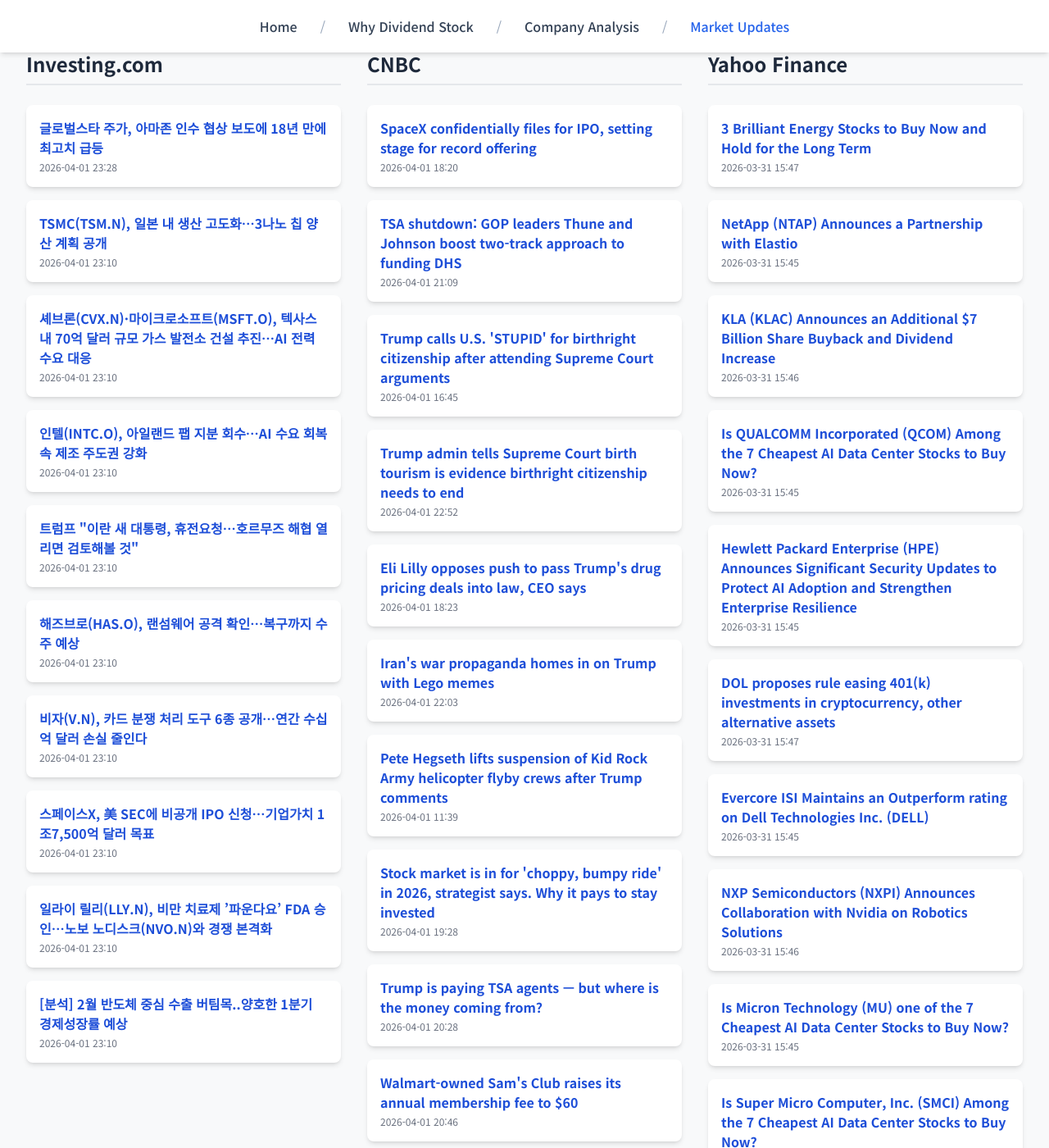
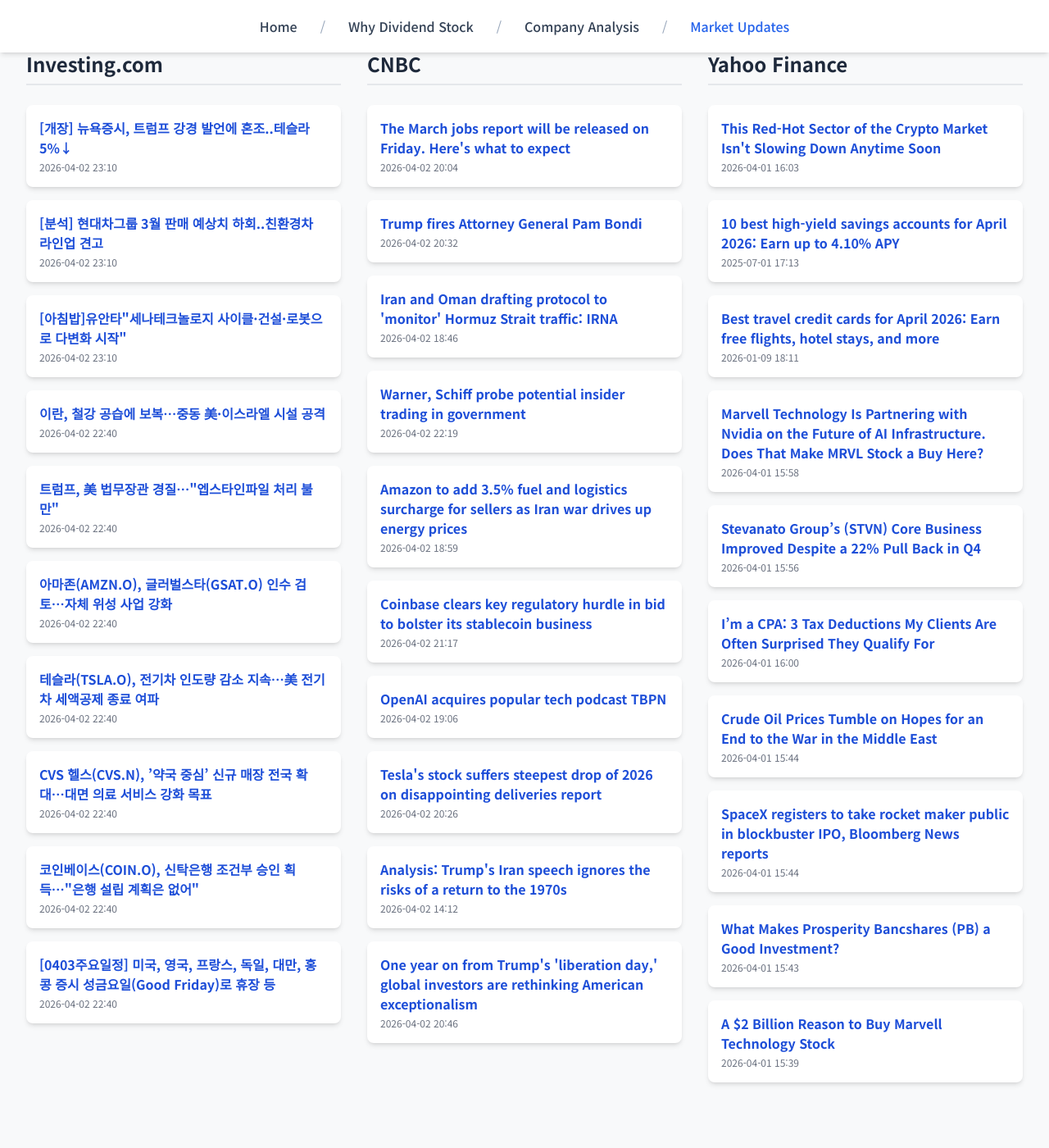
Before and after one commit to Kay-Hwang/my-company-analysis, a Jekyll site: the page built from market-updates.html, in a window 1280 px wide and 1400 px high, scrolled down 214 px. Shown: the whole window at 82% size. Built offline with Jekyll 4.4.1, drawn with Linux system fonts in a browser that asks for light colours; nearby versions of some CDN libraries; a script that is not in the unit is left out; after the commit the page ends 1566 px from its top, so only the background shows below that; some of the changed text lies outside the part shown.

Commit message:
Update daily data

```diff
--- a/_data/latest_data.json
+++ b/_data/latest_data.json
@@ -1,190 +1,190 @@
 {
-  "lastUpdated": "2026년 04월 02일 08:34 KST",
+  "lastUpdated": "2026년 04월 03일 08:34 KST",
   "news": {
     "investing": [
       {
-        "title": "글로벌스타 주가, 아마존 인수 협상 보도에 18년 만에 최고치 급등",
-        "link": "https://kr.investing.com/news/stock-market-news/article-1887277",
-        "pubDate": "2026-04-01 23:28:23",
-        "summary": "글로벌스타 주가, 아마존 인수 협상 보도에 18년 만에 최고치 급등"
+        "title": "[개장] 뉴욕증시, 트럼프 강경 발언에 혼조..테슬라 5%↓",
+        "link": "https://kr.investing.com/news/stock-market-news/article-1888674",
+        "pubDate": "2026-04-02 23:10:37",
+        "summary": "[개장] 뉴욕증시, 트럼프 강경 발언에 혼조..테슬라 5%↓"
       },
       {
-        "title": "TSMC(TSM.N), 일본 내 생산 고도화…3나노 칩 양산 계획 공개",
-        "link": "https://kr.investing.com/news/stock-market-news/article-1887264",
-        "pubDate": "2026-04-01 23:10:38",
-        "summary": "TSMC(TSM.N), 일본 내 생산 고도화…3나노 칩 양산 계획 공개"
+        "title": "[분석] 현대차그룹 3월 판매 예상치 하회..친환경차 라인업 견고",
+        "link": "https://kr.investing.com/news/stock-market-news/article-1888673",
+        "pubDate": "2026-04-02 23:10:37",
+        "summary": "[분석] 현대차그룹 3월 판매 예상치 하회..친환경차 라인업 견고"
       },
       {
-        "title": "셰브론(CVX.N)·마이크로소프트(MSFT.O), 텍사스 내 70억 달러 규모 가스 발전소 건설 추진…AI 전력 수요 대응",
-        "link": "https://kr.investing.com/news/stock-market-news/article-1887263",
-        "pubDate": "2026-04-01 23:10:38",
-        "summary": "셰브론(CVX.N)·마이크로소프트(MSFT.O), 텍사스 내 70억 달러 규모 가스 발전소 건설 추진…AI 전력 수요 대응"
+        "title": "[아침밥]유안타\"세나테크놀로지 사이클·건설·로봇으로 다변화 시작\"",
+        "link": "https://kr.investing.com/news/stock-market-news/article-1888669",
+        "pubDate": "2026-04-02 23:10:28",
+        "summary": "[아침밥]유안타\"세나테크놀로지 사이클·건설·로봇으로 다변화 시작\""
       },
       {
-        "title": "인텔(INTC.O), 아일랜드 팹 지분 회수…AI 수요 회복 속 제조 주도권 강화",
-        "link": "https://kr.investing.com/news/stock-market-news/article-1887262",
-        "pubDate": "2026-04-01 23:10:37",
-        "summary": "인텔(INTC.O), 아일랜드 팹 지분 회수…AI 수요 회복 속 제조 주도권 강화"
+        "title": "이란, 철강 공습에 보복…중동 美·이스라엘 시설 공격",
+        "link": "https://kr.investing.com/news/stock-market-news/article-1888641",
+        "pubDate": "2026-04-02 22:40:39",
+        "summary": "이란, 철강 공습에 보복…중동 美·이스라엘 시설 공격"
       },
       {
-        "title": "트럼프 \"이란 새 대통령, 휴전요청…호르무즈 해협 열리면 검토해볼 것\"",
-        "link": "https://kr.investing.com/news/stock-market-news/article-1887261",
-        "pubDate": "2026-04-01 23:10:37",
-        "summary": "트럼프 \"이란 새 대통령, 휴전요청…호르무즈 해협 열리면 검토해볼 것\""
+        "title": "트럼프, 美 법무장관 경질…\"엡스타인파일 처리 불만\"",
+        "link": "https://kr.investing.com/news/stock-market-news/article-1888640",
+        "pubDate": "2026-04-02 22:40:39",
+        "summary": "트럼프, 美 법무장관 경질…\"엡스타인파일 처리 불만\""
       },
       {
-        "title": "해즈브로(HAS.O), 랜섬웨어 공격 확인…복구까지 수주 예상",
-        "link": "https://kr.investing.com/news/stock-market-news/article-1887260",
-        "pubDate": "2026-04-01 23:10:37",
-        "summary": "해즈브로(HAS.O), 랜섬웨어 공격 확인…복구까지 수주 예상"
+        "title": "아마존(AMZN.O), 글러벌스타(GSAT.O) 인수 검토…자체 위성 사업 강화",
+        "link": "https://kr.investing.com/news/stock-market-news/article-1888639",
+        "pubDate": "2026-04-02 22:40:38",
+        "summary": "아마존(AMZN.O), 글러벌스타(GSAT.O) 인수 검토…자체 위성 사업 강화"
       },
       {
-        "title": "비자(V.N), 카드 분쟁 처리 도구 6종 공개…연간 수십억 달러 손실 줄인다",
-        "link": "https://kr.investing.com/news/stock-market-news/article-1887259",
-        "pubDate": "2026-04-01 23:10:37",
-        "summary": "비자(V.N), 카드 분쟁 처리 도구 6종 공개…연간 수십억 달러 손실 줄인다"
+        "title": "테슬라(TSLA.O), 전기차 인도량 감소 지속…美 전기차 세액공제 종료 여파",
+        "link": "https://kr.investing.com/news/stock-market-news/article-1888637",
+        "pubDate": "2026-04-02 22:40:38",
+        "summary": "테슬라(TSLA.O), 전기차 인도량 감소 지속…美 전기차 세액공제 종료 여파"
       },
       {
-        "title": "스페이스X, 美 SEC에 비공개 IPO 신청…기업가치 1조7,500억 달러 목표",
-        "link": "https://kr.investing.com/news/stock-market-news/article-1887258",
-        "pubDate": "2026-04-01 23:10:36",
-        "summary": "스페이스X, 美 SEC에 비공개 IPO 신청…기업가치 1조7,500억 달러 목표"
+        "title": "CVS 헬스(CVS.N), ’약국 중심’ 신규 매장 전국 확대…대면 의료 서비스 강화 목표",
+        "link": "https://kr.investing.com/news/stock-market-news/article-1888636",
+        "pubDate": "2026-04-02 22:40:38",
+        "summary": "CVS 헬스(CVS.N), ’약국 중심’ 신규 매장 전국 확대…대면 의료 서비스 강화 목표"
       },
       {
-        "title": "일라이 릴리(LLY.N), 비만 치료제 ’파운다요’ FDA 승인…노보 노디스크(NVO.N)와 경쟁 본격화",
-        "link": "https://kr.investing.com/news/stock-market-news/article-1887257",
-        "pubDate": "2026-04-01 23:10:36",
-        "summary": "일라이 릴리(LLY.N), 비만 치료제 ’파운다요’ FDA 승인…노보 노디스크(NVO.N)와 경쟁 본격화"
+        "title": "코인베이스(COIN.O), 신탁은행 조건부 승인 획득…\"은행 설립 계획은 없어\"",
+        "link": "https://kr.investing.com/news/stock-market-news/article-1888635",
+        "pubDate": "2026-04-02 22:40:37",
+        "summary": "코인베이스(COIN.O), 신탁은행 조건부 승인 획득…\"은행 설립 계획은 없어\""
       },
       {
-        "title": "[분석] 2월 반도체 중심 수출 버팀목..양호한 1분기 경제성장률 예상",
-        "link": "https://kr.investing.com/news/stock-market-news/article-1887256",
-        "pubDate": "2026-04-01 23:10:36",
-        "summary": "[분석] 2월 반도체 중심 수출 버팀목..양호한 1분기 경제성장률 예상"
+        "title": "[0403주요일정] 미국, 영국, 프랑스, 독일, 대만, 홍콩 증시 성금요일(Good Friday)로 휴장 등",
+        "link": "https://kr.investing.com/news/stock-market-news/article-1888634",
+        "pubDate": "2026-04-02 22:40:10",
+        "summary": "[0403주요일정] 미국, 영국, 프랑스, 독일, 대만, 홍콩 증시 성금요일(Good Friday)로 휴장 등"
       }
     ],
     "cnbc": [
       {
-        "title": "SpaceX confidentially files for IPO, setting stage for record offering",
-        "link": "https://www.cnbc.com/2026/04/01/spacex-confidentially-files-for-ipo-setting-stage-for-record-offering.html",
-        "pubDate": "Wed, 01 Apr 2026 18:20:27 GMT",
-        "summary": "Elon Musk's SpaceX is reportedly targeting a valuation of around $1.75 trillion in its forthcoming IPO."
+        "title": "The March jobs report will be released on Friday. Here's what to expect",
+        "link": "https://www.cnbc.com/2026/04/02/the-march-jobs-report-will-be-released-on-friday-heres-what-to-expect.html",
+        "pubDate": "Thu, 02 Apr 2026 20:04:41 GMT",
+        "summary": "The U.S. economy is projected to show job gains of 59,000 in March, with the unemployment rate holding at 4.4%."
       },
       {
-        "title": "TSA shutdown: GOP leaders Thune and Johnson boost two-track approach to funding DHS",
-        "link": "https://www.cnbc.com/2026/04/01/tsa-shutdown-dhs-homeland.html",
-        "pubDate": "Wed, 01 Apr 2026 21:09:38 GMT",
-        "summary": "Funding for the Department of Homeland Security — including the TSA — lapsed in February, over Democratic concerns about the agency's immigration enforcement."
+        "title": "Trump fires Attorney General Pam Bondi",
+        "link": "https://www.cnbc.com/2026/04/02/trump-pam-bondi-attorney-general-lee-zeldin.html",
+        "pubDate": "Thu, 02 Apr 2026 20:32:48 GMT",
+        "summary": "President Trump was said to be unhappy with Pam Bondi's handling of DOJ files about Jeffrey Epstein and the DOJ's failure to prosecute his political enemies."
       },
       {
-        "title": "Trump calls U.S. 'STUPID' for birthright citizenship after attending Supreme Court arguments",
-        "link": "https://www.cnbc.com/2026/04/01/trump-supreme-court-birthright-citizenship.html",
-        "pubDate": "Wed, 01 Apr 2026 16:45:51 GMT",
-        "summary": "Trump's executive order says babies born in the U.S. are not entitled to citizenship if their parents are illegal immigrants or undocumented workers."
+        "title": "Iran and Oman drafting protocol to 'monitor' Hormuz Strait traffic: IRNA",
+        "link": "https://www.cnbc.com/2026/04/02/iran-war-oman-hormuz-strait.html",
+        "pubDate": "Thu, 02 Apr 2026 18:46:52 GMT",
+        "summary": "The Strait of Hormuz, the vital artery for global oil transit, has been effectively closed since the Iran war started in late February."
       },
       {
-        "title": "Trump admin tells Supreme Court birth tourism is evidence birthright citizenship needs to end",
-        "link": "https://www.cnbc.com/2026/04/01/supreme-court-birthright-citizenship-birth-tourism.html",
-        "pubDate": "Wed, 01 Apr 2026 22:52:28 GMT",
-        "summary": "\"Birth tourism\" is the practice of pregnant women traveling to the U.S. with the intention of giving birth and obtaining U.S. citizenship for their child."
+        "title": "Warner, Schiff probe potential insider trading in government",
+        "link": "https://www.cnbc.com/2026/04/02/hegseth-trump-mark-warner-adam-schiff-insider-trading-probe.html",
+        "pubDate": "Thu, 02 Apr 2026 22:19:31 GMT",
+        "summary": "The lawmakers also cited a recent report that a Pete Hegseth-linked broker sought to make a multimillion-dollar investment in a defense-linked ETF in February."
       },
       {
-        "title": "Eli Lilly opposes push to pass Trump's drug pricing deals into law, CEO says",
-        "link": "https://www.cnbc.com/2026/04/01/eli-lilly-opposes-trump-mfn-drug-pricing-law-ceo-ricks-says.html",
-        "pubDate": "Wed, 01 Apr 2026 18:23:44 GMT",
-        "summary": "Eli Lilly opposes the White House's push to codify \"most favored nation\" drug pricing into law, CEO Dave Ricks said in an interview with CNBC."
+        "title": "Amazon to add 3.5% fuel and logistics surcharge for sellers as Iran war drives up energy prices",
+        "link": "https://www.cnbc.com/2026/04/02/amazon-add-3point5percent-fuel-and-logistics-surcharge-for-sellers-amid-iran-war.html",
+        "pubDate": "Thu, 02 Apr 2026 18:59:44 GMT",
+        "summary": "With the Iran war now in its fifth week, Amazon said it's adding a 3.5% fuel and logistics surcharge for third-party sellers in the U.S. and Canada."
       },
       {
-        "title": "Iran's war propaganda homes in on Trump with Lego memes",
-        "link": "https://www.cnbc.com/2026/04/01/iran-war-social-media-meme-propaganda.html",
-        "pubDate": "Wed, 01 Apr 2026 22:03:58 GMT",
-        "summary": "Iranian propaganda is also homing in on the war's destabilizing impact on the global economy and energy prices, which have shot up in the U.S."
+        "title": "Coinbase clears key regulatory hurdle in bid to bolster its stablecoin business",
+        "link": "https://www.cnbc.com/2026/04/02/coinbase-clears-key-regulatory-hurdle-in-bid-to-bolster-its-stablecoin-business.html",
+        "pubDate": "Thu, 02 Apr 2026 21:17:37 GMT",
+        "summary": "Coinbase has received conditional approval from the U.S. Office of the Comptroller of the Currency to operate as a trust bank, the company said Thursday."
       },
       {
-        "title": "Pete Hegseth lifts suspension of Kid Rock Army helicopter flyby crews after Trump comments",
-        "link": "https://www.cnbc.com/2026/03/31/kid-rock-army-helicopter-suspended.html",
-        "pubDate": "Wed, 01 Apr 2026 11:39:58 GMT",
-        "summary": "Kid Rock is a prominent supporter of President Donald Trump and performed at the 2024 Republican National Convention."
+        "title": "OpenAI acquires popular tech podcast TBPN",
+        "link": "https://www.cnbc.com/2026/04/02/openai-acquires-tech-podcast-tbpn.html",
+        "pubDate": "Thu, 02 Apr 2026 19:06:30 GMT",
+        "summary": "OpenAI did not disclose the terms of the deal but said TBPN will be housed within its strategy organization."
       },
       {
-        "title": "Stock market is in for 'choppy, bumpy ride' in 2026, strategist says. Why it pays to stay invested",
-        "link": "https://www.cnbc.com/2026/04/01/investors-stock-market-volatility.html",
-        "pubDate": "Wed, 01 Apr 2026 19:28:49 GMT",
-        "summary": "The market's worst days are often followed by the best days, according to JPMorgan Asset Management data. Investors who stay the course stand to gain the most."
+        "title": "Tesla's stock suffers steepest drop of 2026 on disappointing deliveries report",
+        "link": "https://www.cnbc.com/2026/04/02/tesla-tsla-q1-2026-vehicle-delivery-production.html",
+        "pubDate": "Thu, 02 Apr 2026 20:26:51 GMT",
+        "summary": "Tesla is coming off a year of declining deliveries due in part to increased competition from rivals in China offering lower-cost models."
       },
       {
-        "title": "Trump is paying TSA agents — but where is the money coming from?",
-        "link": "https://www.cnbc.com/2026/04/01/tsa-trump-dhs-shutdown-airports.html",
-        "pubDate": "Wed, 01 Apr 2026 20:28:56 GMT",
-        "summary": "President Donald Trump has said he is drawing from unspent funds in last year's tax and spending bill to pay TSA agents."
+        "title": "Analysis: Trump's Iran speech ignores the risks of a return to the 1970s",
+        "link": "https://www.cnbc.com/2026/04/01/trump-iran-war-speech-1970s-energy-crisis.html",
+        "pubDate": "Thu, 02 Apr 2026 14:12:31 GMT",
+        "summary": "Oil shocks crippled past presidencies. The Iran war is putting Trump into the danger zone."
       },
       {
-        "title": "Walmart-owned Sam's Club raises its annual membership fee to $60",
-        "link": "https://www.cnbc.com/2026/04/01/sam.html",
-        "pubDate": "Wed, 01 Apr 2026 20:46:37 GMT",
-        "summary": "Sam's Club is hiking membership fees as its annual sales and membership grow and as high gas prices call attention to one of its key perks."
+        "title": "One year on from Trump's 'liberation day,' global investors are rethinking American exceptionalism",
+        "link": "https://www.cnbc.com/2026/04/02/liberation-day-1-year-on-investors-are-rethinking-us-assets.html",
+        "pubDate": "Thu, 02 Apr 2026 20:46:52 GMT",
+        "summary": "U.S. exceptionalism is \"no longer automatic\" among global investors, one market watcher told CNBC."
       }
     ],
     "yahoo": [
       {
-        "title": "3 Brilliant Energy Stocks to Buy Now and Hold for the Long Term",
-        "link": "https://finance.yahoo.com/sectors/energy/articles/3-brilliant-energy-stocks-buy-154700259.html",
-        "pubDate": "2026-03-31T15:47:00Z",
-        "summary": "3 Brilliant Energy Stocks to Buy Now and Hold for the Long Term"
+        "title": "This Red-Hot Sector of the Crypto Market Isn't Slowing Down Anytime Soon",
+        "link": "https://finance.yahoo.com/markets/crypto/articles/red-hot-sector-crypto-market-160300556.html",
+        "pubDate": "2026-04-01T16:03:00Z",
+        "summary": "This Red-Hot Sector of the Crypto Market Isn't Slowing Down Anytime Soon"
       },
       {
-        "title": "NetApp (NTAP) Announces a Partnership with Elastio",
-        "link": "https://finance.yahoo.com/markets/stocks/articles/netapp-ntap-announces-partnership-elastio-154546374.html",
-        "pubDate": "2026-03-31T15:45:46Z",
-        "summary": "NetApp (NTAP) Announces a Partnership with Elastio"
+        "title": "10 best high-yield savings accounts for April 2026: Earn up to 4.10% APY",
+        "link": "https://finance.yahoo.com/personal-finance/banking/article/10-best-high-yield-savings-accounts-for-april-2026-earn-up-to-410-apy-171334124.html",
+        "pubDate": "2025-07-01T17:13:34Z",
+        "summary": "10 best high-yield savings accounts for April 2026: Earn up to 4.10% APY"
       },
       {
-        "title": "KLA (KLAC) Announces an Additional $7 Billion Share Buyback and Dividend Increase",
-        "link": "https://finance.yahoo.com/markets/stocks/articles/kla-klac-announces-additional-7-154617655.html",
-        "pubDate": "2026-03-31T15:46:17Z",
-        "summary": "KLA (KLAC) Announces an Additional $7 Billion Share Buyback and Dividend Increase"
+        "title": "Best travel credit cards for April 2026: Earn free flights, hotel stays, and more",
+        "link": "https://finance.yahoo.com/personal-finance/credit-cards/article/best-travel-rewards-credit-card-172745542.html",
+        "pubDate": "2026-01-09T18:11:36Z",
+        "summary": "Best travel credit cards for April 2026: Earn free flights, hotel stays, and more"
       },
       {
-        "title": "Is QUALCOMM Incorporated (QCOM) Among the 7 Cheapest AI Data Center Stocks to Buy Now?",
-        "link": "https://finance.yahoo.com/markets/stocks/articles/qualcomm-incorporated-qcom-among-7-154538291.html",
-        "pubDate": "2026-03-31T15:45:38Z",
-        "summary": "Is QUALCOMM Incorporated (QCOM) Among the 7 Cheapest AI Data Center Stocks to Buy Now?"
+        "title": "Marvell Technology Is Partnering with Nvidia on the Future of AI Infrastructure. Does That Make MRVL Stock a Buy Here?",
+        "link": "https://finance.yahoo.com/markets/stocks/articles/marvell-technology-partnering-nvidia-future-155814776.html",
+        "pubDate": "2026-04-01T15:58:14Z",
+        "summary": "Marvell Technology Is Partnering with Nvidia on the Future of AI Infrastructure. Does That Make MRVL Stock a Buy Here?"
       },
       {
-        "title": "Hewlett Packard Enterprise (HPE) Announces Significant Security Updates to Protect AI Adoption and Strengthen Enterprise Resilience",
-        "link": "https://finance.yahoo.com/sectors/technology/articles/hewlett-packard-enterprise-hpe-announces-154530695.html",
-        "pubDate": "2026-03-31T15:45:30Z",
-        "summary": "Hewlett Packard Enterprise (HPE) Announces Significant Security Updates to Protect AI Adoption and Strengthen Enterprise Resilience"
+        "title": "Stevanato Group’s (STVN) Core Business Improved Despite a 22% Pull Back in Q4",
+        "link": "https://finance.yahoo.com/markets/stocks/articles/stevanato-group-stvn-core-business-155656099.html",
+        "pubDate": "2026-04-01T15:56:56Z",
+        "summary": "Stevanato Group’s (STVN) Core Business Improved Despite a 22% Pull Back in Q4"
       },
       {
-        "title": "DOL proposes rule easing 401(k) investments in cryptocurrency, other alternative assets",
-        "link": "https://finance.yahoo.com/markets/crypto/articles/dol-proposes-rule-easing-401-154700409.html",
-        "pubDate": "2026-03-31T15:47:00Z",
-        "summary": "DOL proposes rule easing 401(k) investments in cryptocurrency, other alternative assets"
+        "title": "I’m a CPA: 3 Tax Deductions My Clients Are Often Surprised They Qualify For",
+        "link": "https://finance.yahoo.com/economy/policy/articles/m-cpa-3-tax-deductions-160006581.html",
+        "pubDate": "2026-04-01T16:00:06Z",
+        "summary": "I’m a CPA: 3 Tax Deductions My Clients Are Often Surprised They Qualify For"
       },
       {
-        "title": "Evercore ISI Maintains an Outperform rating on Dell Technologies Inc. (DELL)",
-        "link": "https://finance.yahoo.com/markets/stocks/articles/evercore-isi-maintains-outperform-rating-154554100.html",
-        "pubDate": "2026-03-31T15:45:54Z",
-        "summary": "Evercore ISI Maintains an Outperform rating on Dell Technologies Inc. (DELL)"
+        "title": "Crude Oil Prices Tumble on Hopes for an End to the War in the Middle East",
+        "link": "https://finance.yahoo.com/sectors/energy/articles/crude-oil-prices-tumble-hopes-154409917.html",
+        "pubDate": "2026-04-01T15:44:09Z",
+        "summary": "Crude Oil Prices Tumble on Hopes for an End to the War in the Middle East"
       },
       {
-        "title": "NXP Semiconductors (NXPI) Announces Collaboration with Nvidia on Robotics Solutions",
-        "link": "https://finance.yahoo.com/markets/stocks/articles/nxp-semiconductors-nxpi-announces-collaboration-154606080.html",
-        "pubDate": "2026-03-31T15:46:06Z",
-        "summary": "NXP Semiconductors (NXPI) Announces Collaboration with Nvidia on Robotics Solutions"
+        "title": "SpaceX registers to take rocket maker public in blockbuster IPO, Bloomberg News reports",
+        "link": "https://finance.yahoo.com/markets/stocks/articles/spacex-registers-rocket-maker-public-152655158.html",
+        "pubDate": "2026-04-01T15:44:08Z",
+        "summary": "SpaceX registers to take rocket maker public in blockbuster IPO, Bloomberg News reports"
       },
       {
-        "title": "Is Micron Technology (MU) one of the 7 Cheapest AI Data Center Stocks to Buy Now?",
-        "link": "https://finance.yahoo.com/markets/stocks/articles/micron-technology-mu-one-7-154520817.html",
-        "pubDate": "2026-03-31T15:45:20Z",
-        "summary": "Is Micron Technology (MU) one of the 7 Cheapest AI Data Center Stocks to Buy Now?"
+        "title": "What Makes Prosperity Bancshares (PB) a Good Investment?",
+        "link": "https://finance.yahoo.com/markets/stocks/articles/makes-prosperity-bancshares-pb-good-154315881.html",
+        "pubDate": "2026-04-01T15:43:15Z",
+        "summary": "What Makes Prosperity Bancshares (PB) a Good Investment?"
       },
       {
-        "title": "Is Super Micro Computer, Inc. (SMCI) Among the 7 Cheapest AI Data Center Stocks to Buy Now?",
-        "link": "https://finance.yahoo.com/markets/stocks/articles/super-micro-computer-inc-smci-154520490.html",
-        "pubDate": "2026-03-31T15:45:20Z",
-        "summary": "Is Super Micro Computer, Inc. (SMCI) Among the 7 Cheapest AI Data Center Stocks to Buy Now?"
+        "title": "A $2 Billion Reason to Buy Marvell Technology Stock",
+        "link": "https://finance.yahoo.com/markets/stocks/articles/2-billion-reason-buy-marvell-153907821.html",
+        "pubDate": "2026-04-01T15:39:07Z",
+        "summary": "A $2 Billion Reason to Buy Marvell Technology Stock"
       }
     ]
   }
```
